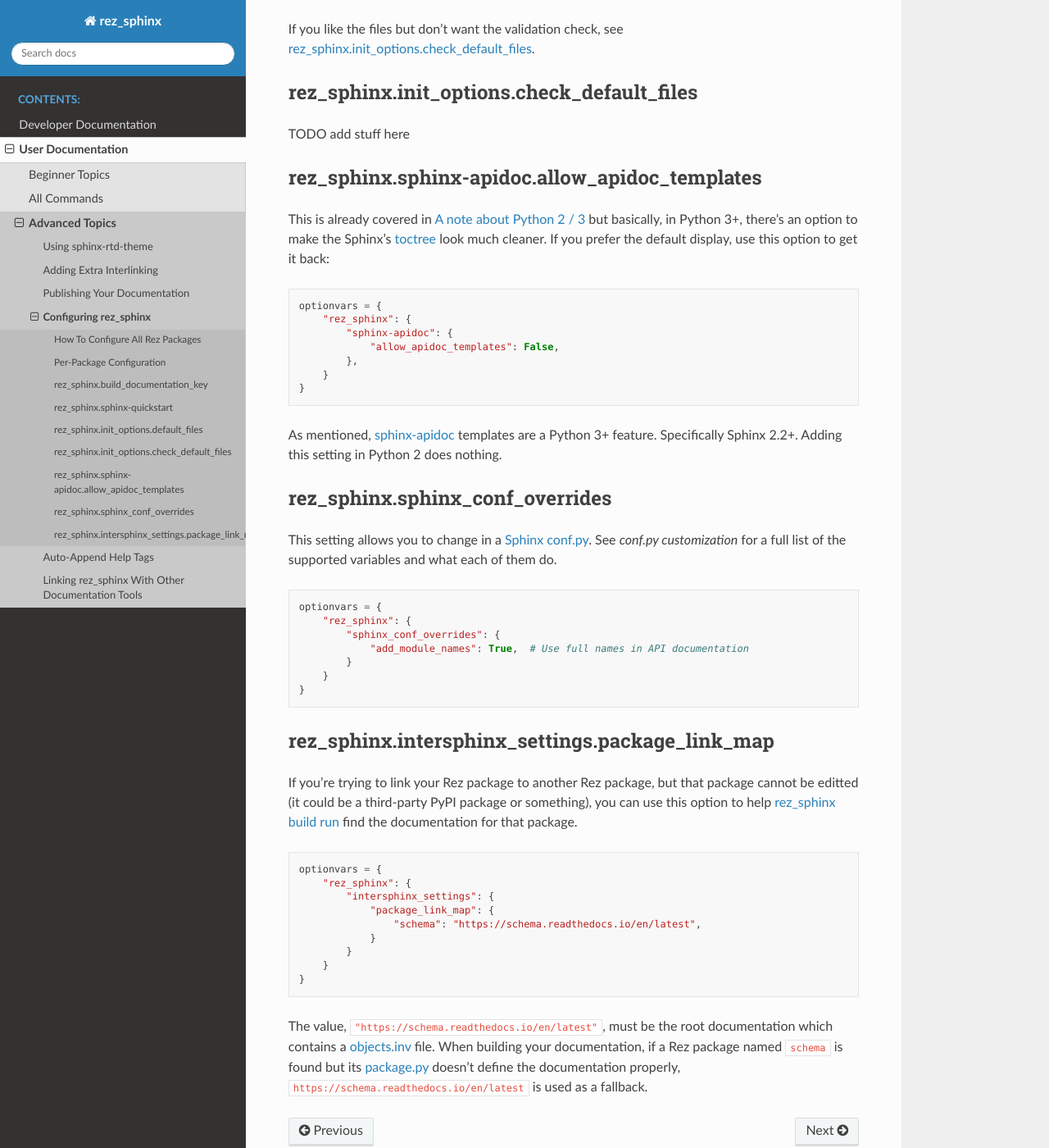
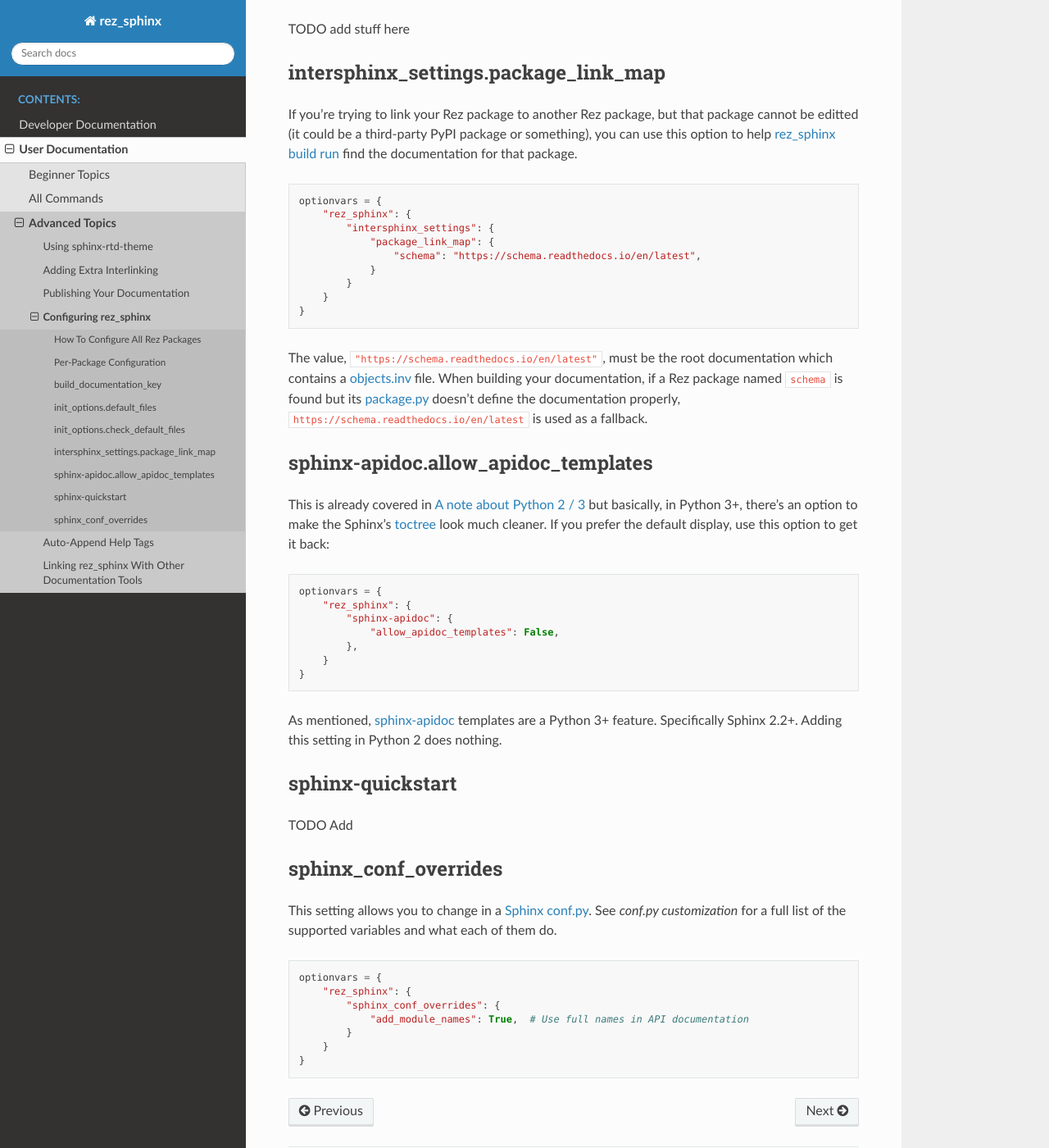
Before and after one commit to ColinKennedy/rez_developer_packages, a Sphinx documentation site: the page built from rez_sphinx/documentation/source/configuring_rez_sphinx.rst, in a window 1280 px wide and 1400 px high, scrolled down 3022 px. Shown: the whole window at 82% size. Built offline with Sphinx 7.4.7 and the Read the Docs theme 2.0.0, drawn with Linux system fonts in a browser that asks for light colours; pages that are not in the unit, such as notebooks, are missing from menus; the version number could not be read and is left out; some of the changed lines change nothing that is shown; some of the changed text lies outside the part shown.

Commit message:
Re-ordered and renamed existing documentation headers

```diff
--- a/rez_sphinx/documentation/source/configuring_rez_sphinx.rst
+++ b/rez_sphinx/documentation/source/configuring_rez_sphinx.rst
@@ -78,8 +78,8 @@
 
 .. _rez_sphinx.build_documentation_key:
 
-rez_sphinx.build_documentation_key
-**********************************
+build_documentation_key
+***********************
 
 You can specify a specific key for finding / building documentation:
 
@@ -107,18 +107,12 @@
 - The first key in the list that matches an existing test is used.
 
 
-.. _sphinx-quickstart customization:
-
-rez_sphinx.sphinx-quickstart
-****************************
-
-TODO Add
-
+.. _rez_sphinx.init_options.default_files:
 
 .. _default file entries:
 
-rez_sphinx.init_options.default_files
-*************************************
+init_options.default_files
+**************************
 
 By default, `sphinx-quickstart`_ adds a `index.rst`_ when your project is first
 generated. :ref:`rez_sphinx` does a little extra and adds a
@@ -173,59 +167,16 @@
 
 .. _rez_sphinx.init_options.check_default_files:
 
-rez_sphinx.init_options.check_default_files
-*******************************************
+init_options.check_default_files
+********************************
 
 TODO add stuff here
 
 
-.. _rez_sphinx.sphinx-apidoc.allow_apidoc_templates:
-
-rez_sphinx.sphinx-apidoc.allow_apidoc_templates
-***********************************************
-
-This is already covered in :ref:`rez_sphinx apidoc templates` but basically, in
-Python 3+, there's an option to make the Sphinx's `toctree`_ look much cleaner.
-If you prefer the default display, use this option to get it back:
-
-.. code-block:: python
-
-
-    optionvars = {
-        "rez_sphinx": {
-            "sphinx-apidoc": {
-                "allow_apidoc_templates": False,
-            },
-        }
-    }
-
-As mentioned, `sphinx-apidoc`_ templates are a Python 3+ feature. Specifically
-Sphinx 2.2+. Adding this setting in Python 2 does nothing.
-
-
-.. _rez_sphinx.sphinx_conf_overrides:
-
-rez_sphinx.sphinx_conf_overrides
-********************************
-
-This setting allows you to change in a `Sphinx conf.py`_. See `conf.py
-customization` for a full list of the supported variables and what each of them do.
-
-.. code-block:: python
-
-    optionvars = {
-        "rez_sphinx": {
-            "sphinx_conf_overrides": {
-                "add_module_names": True,  # Use full names in API documentation
-            }
-        }
-    }
-
-
 .. _rez_sphinx.intersphinx_settings.package_link_map:
 
-rez_sphinx.intersphinx_settings.package_link_map
-************************************************
+intersphinx_settings.package_link_map
+*************************************
 
 If you're trying to link your Rez package to another Rez package, but that
 package cannot be editted (it could be a third-party PyPI package or
@@ -249,3 +200,56 @@
 documentation, if a Rez package named ``schema`` is found but its `package.py`_
 doesn't define the documentation properly,
 ``https://schema.readthedocs.io/en/latest`` is used as a fallback.
+
+
+.. _rez_sphinx.sphinx-apidoc.allow_apidoc_templates:
+
+sphinx-apidoc.allow_apidoc_templates
+************************************
+
+This is already covered in :ref:`rez_sphinx apidoc templates` but basically, in
+Python 3+, there's an option to make the Sphinx's `toctree`_ look much cleaner.
+If you prefer the default display, use this option to get it back:
+
+.. code-block:: python
+
+
+    optionvars = {
+        "rez_sphinx": {
+            "sphinx-apidoc": {
+                "allow_apidoc_templates": False,
+            },
+        }
+    }
+
+As mentioned, `sphinx-apidoc`_ templates are a Python 3+ feature. Specifically
+Sphinx 2.2+. Adding this setting in Python 2 does nothing.
+
+
+.. _rez_sphinx.sphinx-quickstart:
+
+.. _sphinx-quickstart customization:
+
+sphinx-quickstart
+*****************
+
+TODO Add
+
+
+.. _rez_sphinx.sphinx_conf_overrides:
+
+sphinx_conf_overrides
+*********************
+
+This setting allows you to change in a `Sphinx conf.py`_. See `conf.py
+customization` for a full list of the supported variables and what each of them do.
+
+.. code-block:: python
+
+    optionvars = {
+        "rez_sphinx": {
+            "sphinx_conf_overrides": {
+                "add_module_names": True,  # Use full names in API documentation
+            }
+        }
+    }
```
